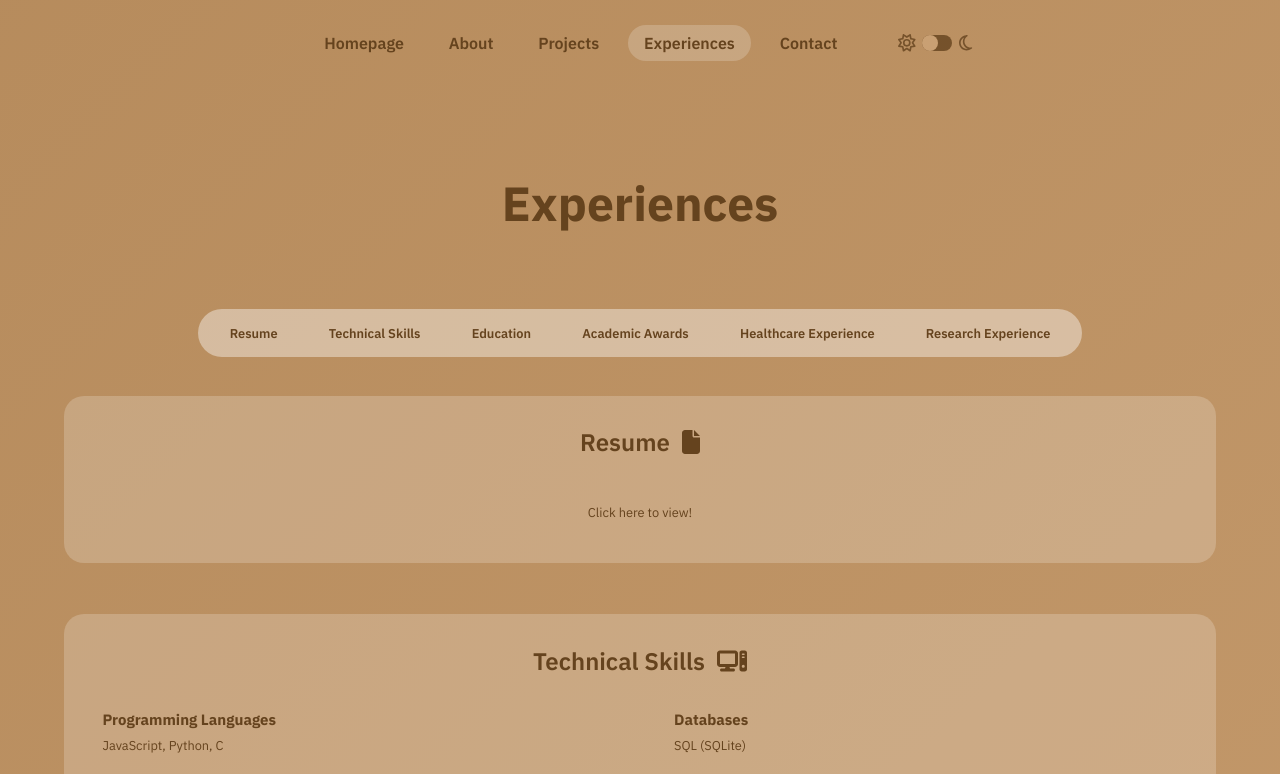
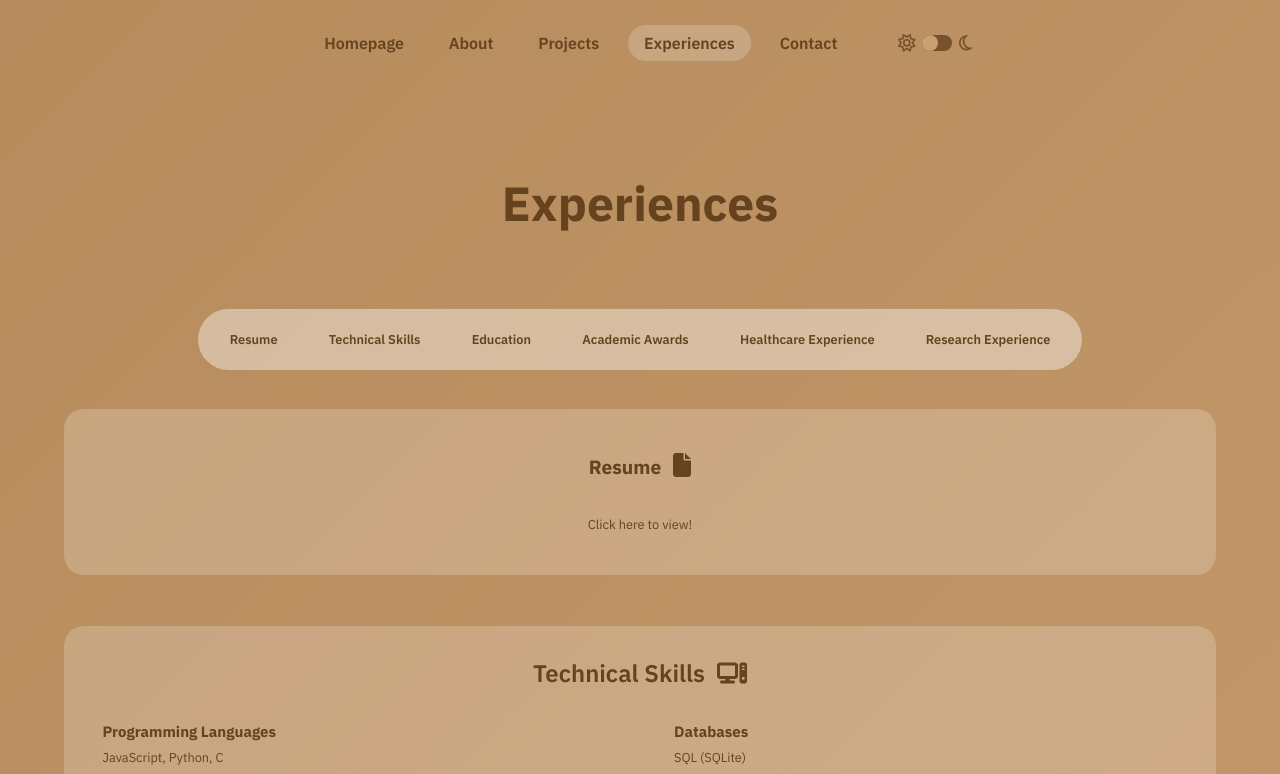
Before and after one commit to steph-xue/portfolio, a React (Vite) app: page /experiences in a window 1280 px wide. Shown: the top 774 px of the page. Built offline with nearby package versions, Linux system fonts and the light colour scheme.

Commit message:
add functionality to scroll to experience nav link

```diff
--- a/src/components/Experiences.jsx
+++ b/src/components/Experiences.jsx
@@ -1,4 +1,4 @@
-import React from "react"
+import React, { useRef } from "react"
 import { FontAwesomeIcon } from '@fortawesome/react-fontawesome'
 import { faLocationDot } from '@fortawesome/free-solid-svg-icons'
 import { faFile } from '@fortawesome/free-solid-svg-icons'
@@ -13,6 +13,23 @@ import rData from "../experiences-data/research-data";
 import aData from "../experiences-data/awards-data";
 
 function Experiences(props) {
+
+    const resumeRef = useRef(null);
+    const technicalSkillsRef = useRef(null);
+    const educationRef = useRef(null);
+    const awardsRef = useRef(null);
+    const healthcareRef = useRef(null);
+    const researchRef = useRef(null);
+
+    const scrollToSection = (ref, offset = 100) => {
+        if (ref.current) {
+            const topPosition = ref.current.getBoundingClientRect().top + window.scrollY;
+            window.scrollTo({
+                top: topPosition - offset,
+                behavior: 'smooth',
+            });
+        }
+    };
 
     // Reverse the healthcare data array once during the initial state setup
     const [healthcareData] = React.useState(() => hData.slice().reverse());
@@ -97,17 +114,20 @@ function Experiences(props) {
 
             {/* Navigation links */}
             <div className={props.darkMode ? "experiences-nav nav-dark" : "experiences-nav nav-light"}>
-                <a href="#technical-skills" className="experiences-nav-link">Resume</a>
-                <a href="#technical-skills" className="experiences-nav-link">Technical Skills</a>
-                <a href="#education" className="experiences-nav-link">Education</a>
-                <a href="#awards" className="experiences-nav-link">Academic Awards</a>
-                <a href="#healthcare" className="experiences-nav-link">Healthcare Experience</a>
-                <a href="#research" className="experiences-nav-link">Research Experience</a>
+                <p onClick={() => scrollToSection(resumeRef)} className="experiences-nav-link">Resume</p>
+                <p onClick={() => scrollToSection(technicalSkillsRef)} className="experiences-nav-link">Technical Skills</p>
+                <p onClick={() => scrollToSection(educationRef)} className="experiences-nav-link">Education</p>
+                <p onClick={() => scrollToSection(awardsRef)} className="experiences-nav-link">Academic Awards</p>
+                <p onClick={() => scrollToSection(healthcareRef)} className="experiences-nav-link">Healthcare Experience</p>
+                <p onClick={() => scrollToSection(researchRef)} className="experiences-nav-link">Research Experience</p>
             </div>
 
             {/* Resume section */}
-            <div className={props.darkMode ? "resume experiences-container-dark" : "resume experiences-container-light"}>
-                <h2 className="awards-title">
+            <div
+                ref={resumeRef}
+                className={props.darkMode ? "resume experiences-container-dark" : "resume experiences-container-light"}
+            >
+                <h2 className="resume-title">
                     Resume
                     <FontAwesomeIcon className="skills-icon" icon={faFile} />
                 </h2>
@@ -115,7 +135,10 @@ function Experiences(props) {
             </div>
 
             {/* Technical skills section */}
-            <div className={props.darkMode ? "technical-skills experiences-container-dark" : "technical-skills experiences-container-light"}>
+            <div
+                ref={technicalSkillsRef}
+                className={props.darkMode ? "technical-skills experiences-container-dark" : "technical-skills experiences-container-light"}
+            >
                 <h2 className="technical-skills-title">
                     Technical Skills
                     <FontAwesomeIcon className="skills-icon" icon={faComputer} />
@@ -157,7 +180,10 @@ function Experiences(props) {
             </div>
 
             {/* Education section */}
-            <div className={props.darkMode ? "education experiences-container-dark" : "education experiences-container-light"}>
+            <div
+                ref={educationRef}
+                className={props.darkMode ? "education experiences-container-dark" : "education experiences-container-light"}
+            >
                 <h2 className="education-title">
                     Education
                     <FontAwesomeIcon className="skills-icon" icon={faUserGraduate} />
@@ -202,7 +228,10 @@ function Experiences(props) {
             </div>
 
             {/* Academic Awards section */}
-            <div className={props.darkMode ? "awards experiences-container-dark" : "awards experiences-container-light"}>
+            <div
+                ref={awardsRef}
+                className={props.darkMode ? "awards experiences-container-dark" : "awards experiences-container-light"}
+            >
                 <h2 className="awards-title">
                     Academic Awards
                     <FontAwesomeIcon className="skills-icon" icon={faAward} />
@@ -211,7 +240,10 @@ function Experiences(props) {
             </div>
 
             {/* Healthcare experiences section */}
-            <div className={props.darkMode ? "healthcare experiences-container-dark" : "healthcare experiences-container-light"}>
+            <div
+                ref={healthcareRef}
+                className={props.darkMode ? "healthcare experiences-container-dark" : "healthcare experiences-container-light"}
+            >
                 <h2 className="healthcare-title">
                     Healthcare Experience
                     <FontAwesomeIcon className="skills-icon" icon={faUserDoctor} />
@@ -221,7 +253,10 @@ function Experiences(props) {
             </div>
 
             {/* Research experiences section */}
-            <div className={props.darkMode ? "research experiences-container-dark" : "research experiences-container-light"}>
+            <div
+                ref={researchRef}
+                className={props.darkMode ? "research experiences-container-dark" : "research experiences-container-light"}
+            >
                 <h2 className="research-title">
                     Research Experience
                     <FontAwesomeIcon className="skills-icon" icon={faBookOpen} />
--- a/src/style.scss
+++ b/src/style.scss
@@ -1008,7 +1008,7 @@ a {
 	text-align: center;
 	margin-top: 3em;
 	margin-bottom: 1em;
-	padding-block: 1em;
+	padding-block: 0.5em;
 	padding-left: 1em;
 	padding-right: 1em;
 	border-radius: 50px;
```
